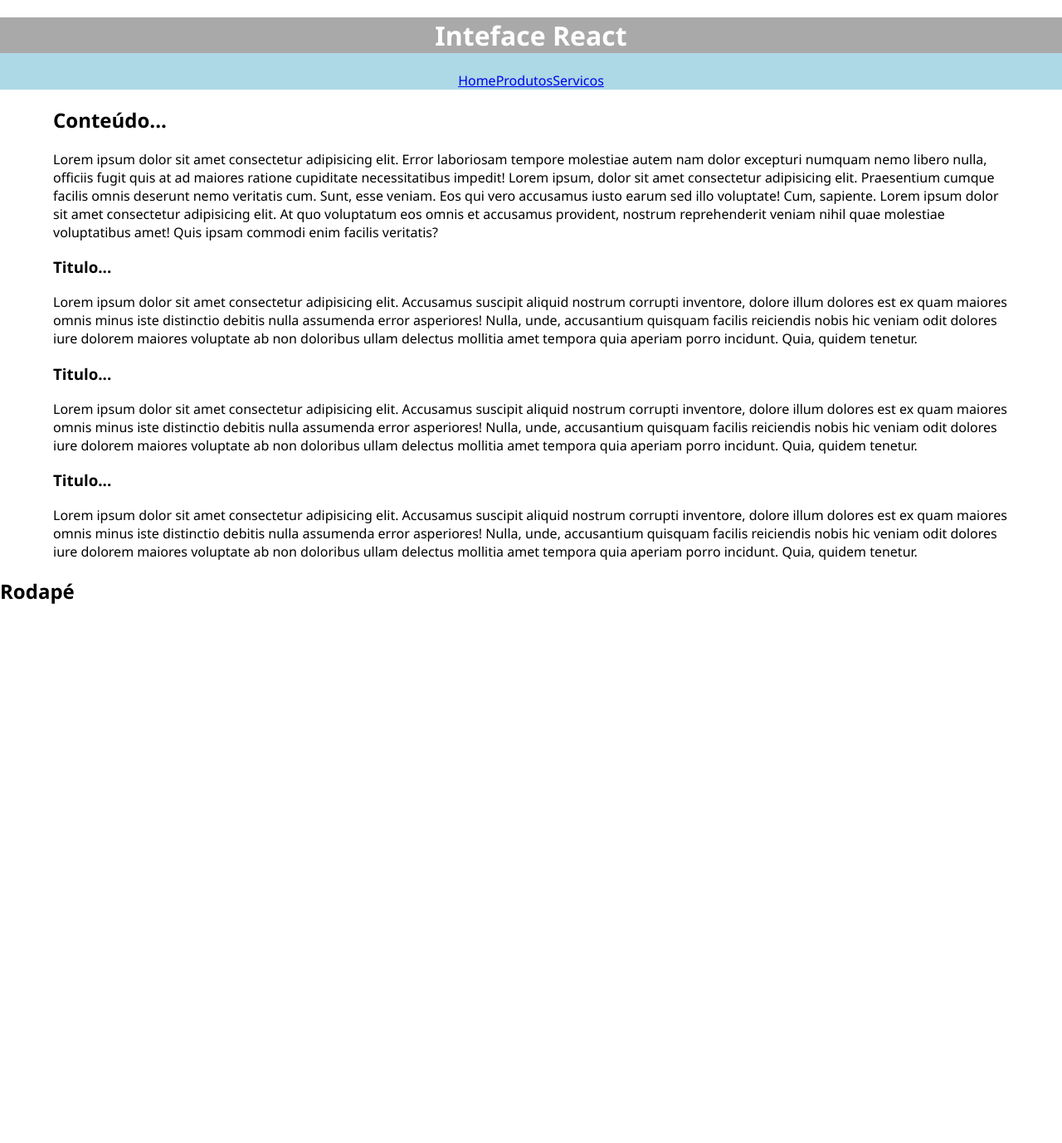
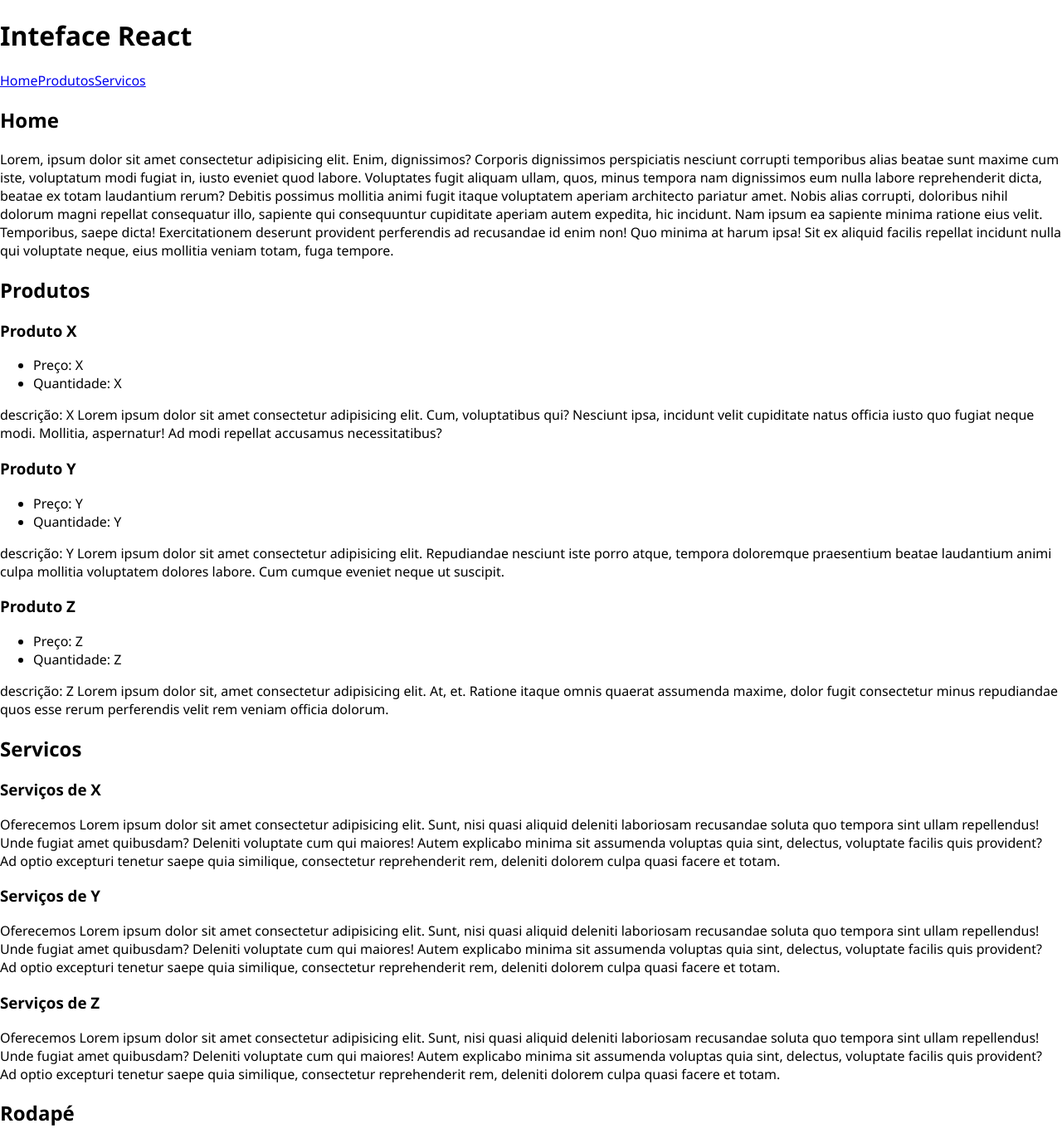
Before and after one commit to veronica-silva/meu-app, a React (Create React App) app: page / in a window 1280 px wide. Shown: the whole page at 83% size. Before the commit the page ends 800 px from the top, so only its background shows below. Built offline with nearby package versions, Linux system fonts and the light colour scheme.

Commit message:
react router dom

```diff
--- a/package.json
+++ b/package.json
@@ -8,6 +8,7 @@
     "@testing-library/user-event": "^13.5.0",
     "react": "^18.2.0",
     "react-dom": "^18.2.0",
+    "react-router-dom": "^5.3.4",
     "react-scripts": "5.0.1"
   },
   "scripts": {
--- a/src/App.jsx
+++ b/src/App.jsx
@@ -1,12 +1,16 @@
 import Cabecalho from "./components/Layouts/Cabecalho";
-import Conteudo from "./components/Layouts/Conteudo";
+import Home from "./pages/Home";
+import Produtos from "./pages/Produtos";
+import Servicos from "./pages/Servicos";
 import Rodape from "./components/Layouts/Rodape";
 
 const App = () => {
   return (
     <>
       <Cabecalho />
-      <Conteudo></Conteudo>
+      <Home />
+      <Produtos />
+      <Servicos />
       <Rodape />
     </>
   );
--- a/src/components/Layouts/Cabecalho.jsx
+++ b/src/components/Layouts/Cabecalho.jsx
@@ -1,12 +1,8 @@
 import Menu from "../Menu";
-const estilo = {
-  color: "white",
-  backgroundColor: "darkgrey",
-};
 const Cabecalho = () => {
   return (
-    <header style={{ backgroundColor: "lightblue", textAlign: "center" }}>
-      <h1 style={estilo}>Inteface React</h1>
+    <header>
+      <h1>Inteface React</h1>
       <Menu></Menu>
     </header>
   );
--- a/src/components/Layouts/Conteudo.css
+++ /dev/null
@@ -1,5 +0,0 @@
-/* Conteudo.css */
-main {
-  width: 90vw;
-  margin: auto;
-}
--- a/src/components/Layouts/Conteudo.jsx
+++ /dev/null
@@ -1,27 +0,0 @@
-import Artigo from "../Artigo";
-import "./Conteudo.css";
-const Conteudo = () => {
-  return (
-    <main>
-      <section>
-        <h2>Conteúdo...</h2>
-        <p>
-          Lorem ipsum dolor sit amet consectetur adipisicing elit. Error
-          laboriosam tempore molestiae autem nam dolor excepturi numquam nemo
-          libero nulla, officiis fugit quis at ad maiores ratione cupiditate
-          necessitatibus impedit! Lorem ipsum, dolor sit amet consectetur
-          adipisicing elit. Praesentium cumque facilis omnis deserunt nemo
-          veritatis cum. Sunt, esse veniam. Eos qui vero accusamus iusto earum
-          sed illo voluptate! Cum, sapiente. Lorem ipsum dolor sit amet
-          consectetur adipisicing elit. At quo voluptatum eos omnis et accusamus
-          provident, nostrum reprehenderit veniam nihil quae molestiae
-          voluptatibus amet! Quis ipsam commodi enim facilis veritatis?
-        </p>
-      </section>
-      <Artigo />
-      <Artigo />
-      <Artigo />
-    </main>
-  );
-};
-export default Conteudo;
--- /dev/null
+++ b/src/pages/Home.jsx
@@ -0,0 +1,25 @@
+import Artigo from "../components/Artigo";
+const Home = () => {
+  return (
+    <>
+      <h2>Home</h2>
+      <p>
+        Lorem, ipsum dolor sit amet consectetur adipisicing elit. Enim,
+        dignissimos? Corporis dignissimos perspiciatis nesciunt corrupti
+        temporibus alias beatae sunt maxime cum iste, voluptatum modi fugiat in,
+        iusto eveniet quod labore. Voluptates fugit aliquam ullam, quos, minus
+        tempora nam dignissimos eum nulla labore reprehenderit dicta, beatae ex
+        totam laudantium rerum? Debitis possimus mollitia animi fugit itaque
+        voluptatem aperiam architecto pariatur amet. Nobis alias corrupti,
+        doloribus nihil dolorum magni repellat consequatur illo, sapiente qui
+        consequuntur cupiditate aperiam autem expedita, hic incidunt. Nam ipsum
+        ea sapiente minima ratione eius velit. Temporibus, saepe dicta!
+        Exercitationem deserunt provident perferendis ad recusandae id enim non!
+        Quo minima at harum ipsa! Sit ex aliquid facilis repellat incidunt nulla
+        qui voluptate neque, eius mollitia veniam totam, fuga tempore.
+      </p>
+    </>
+  );
+};
+
+export default Home;
--- /dev/null
+++ b/src/pages/Produtos.jsx
@@ -0,0 +1,49 @@
+import Artigo from "../components/Artigo";
+const Produtos = () => {
+  return (
+    <>
+      <h2>Produtos</h2>
+      <div>
+        <h3>Produto X</h3>
+        <ul>
+          <li>Preço: X</li>
+          <li>Quantidade: X</li>
+        </ul>
+        <p>
+          descrição: X Lorem ipsum dolor sit amet consectetur adipisicing elit.
+          Cum, voluptatibus qui? Nesciunt ipsa, incidunt velit cupiditate natus
+          officia iusto quo fugiat neque modi. Mollitia, aspernatur! Ad modi
+          repellat accusamus necessitatibus?
+        </p>
+      </div>
+      <div>
+        <h3>Produto Y</h3>
+        <ul>
+          <li>Preço: Y</li>
+          <li>Quantidade: Y</li>
+        </ul>
+        <p>
+          descrição: Y Lorem ipsum dolor sit amet consectetur adipisicing elit.
+          Repudiandae nesciunt iste porro atque, tempora doloremque praesentium
+          beatae laudantium animi culpa mollitia voluptatem dolores labore. Cum
+          cumque eveniet neque ut suscipit.
+        </p>
+      </div>
+      <div>
+        <h3>Produto Z</h3>
+        <ul>
+          <li>Preço: Z</li>
+          <li>Quantidade: Z</li>
+        </ul>
+        <p>
+          descrição: Z Lorem ipsum dolor sit, amet consectetur adipisicing elit.
+          At, et. Ratione itaque omnis quaerat assumenda maxime, dolor fugit
+          consectetur minus repudiandae quos esse rerum perferendis velit rem
+          veniam officia dolorum.
+        </p>
+      </div>
+    </>
+  );
+};
+
+export default Produtos;
--- /dev/null
+++ b/src/pages/Servicos.jsx
@@ -0,0 +1,46 @@
+import Artigo from "../components/Artigo";
+const Servicos = () => {
+  return (
+    <>
+      <h2>Servicos</h2>
+      <div>
+        <h3>Serviços de X</h3>
+        <p>
+          Oferecemos Lorem ipsum dolor sit amet consectetur adipisicing elit.
+          Sunt, nisi quasi aliquid deleniti laboriosam recusandae soluta quo
+          tempora sint ullam repellendus! Unde fugiat amet quibusdam? Deleniti
+          voluptate cum qui maiores! Autem explicabo minima sit assumenda
+          voluptas quia sint, delectus, voluptate facilis quis provident? Ad
+          optio excepturi tenetur saepe quia similique, consectetur
+          reprehenderit rem, deleniti dolorem culpa quasi facere et totam.
+        </p>
+      </div>
+      <div>
+        <h3>Serviços de Y</h3>
+        <p>
+          Oferecemos Lorem ipsum dolor sit amet consectetur adipisicing elit.
+          Sunt, nisi quasi aliquid deleniti laboriosam recusandae soluta quo
+          tempora sint ullam repellendus! Unde fugiat amet quibusdam? Deleniti
+          voluptate cum qui maiores! Autem explicabo minima sit assumenda
+          voluptas quia sint, delectus, voluptate facilis quis provident? Ad
+          optio excepturi tenetur saepe quia similique, consectetur
+          reprehenderit rem, deleniti dolorem culpa quasi facere et totam.
+        </p>
+      </div>
+      <div>
+        <h3>Serviços de Z</h3>
+        <p>
+          Oferecemos Lorem ipsum dolor sit amet consectetur adipisicing elit.
+          Sunt, nisi quasi aliquid deleniti laboriosam recusandae soluta quo
+          tempora sint ullam repellendus! Unde fugiat amet quibusdam? Deleniti
+          voluptate cum qui maiores! Autem explicabo minima sit assumenda
+          voluptas quia sint, delectus, voluptate facilis quis provident? Ad
+          optio excepturi tenetur saepe quia similique, consectetur
+          reprehenderit rem, deleniti dolorem culpa quasi facere et totam.
+        </p>
+      </div>
+    </>
+  );
+};
+
+export default Servicos;
```
Also changed, not shown: 1 other file (tests, documents, lock files or other folders).
